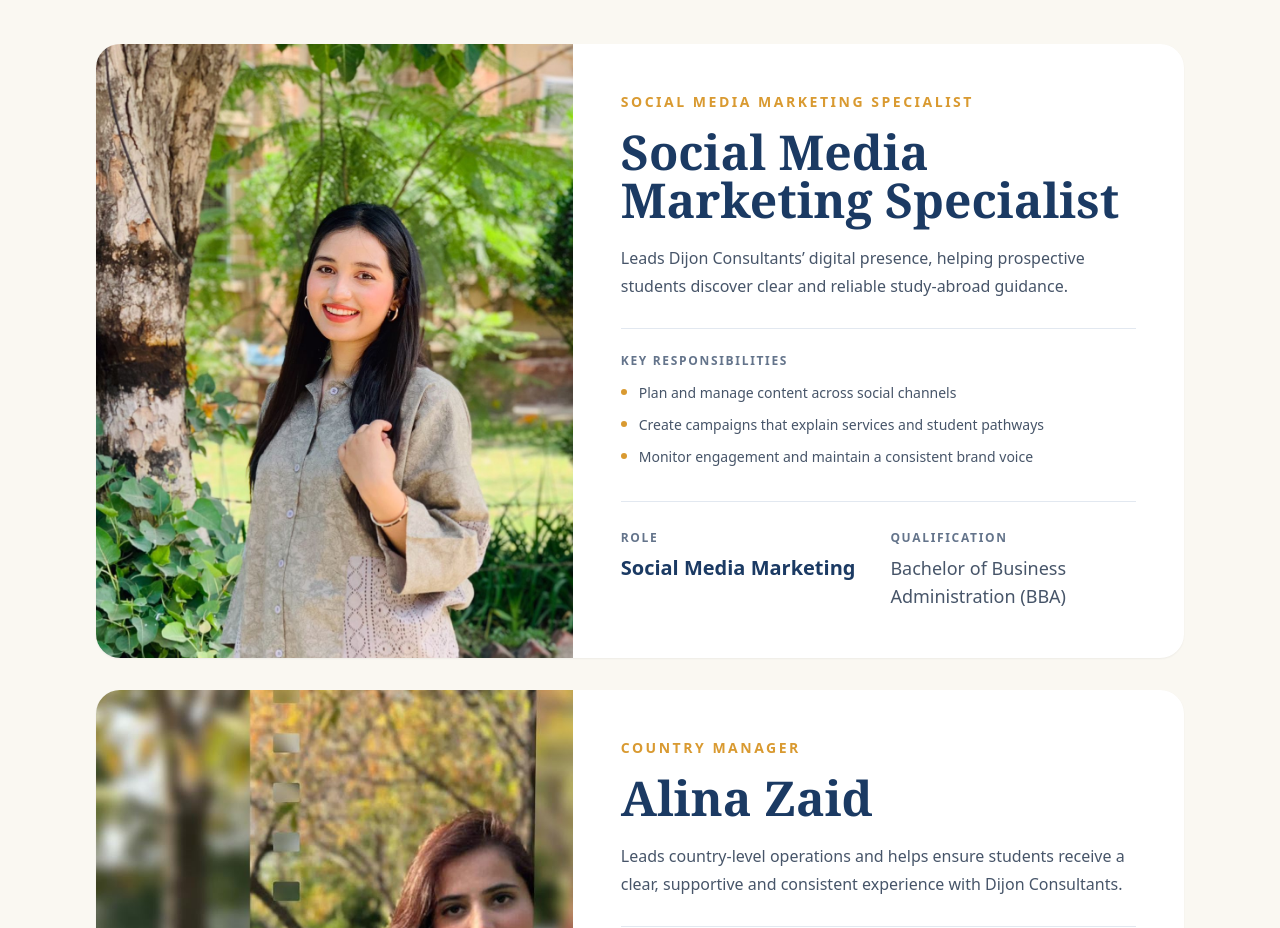
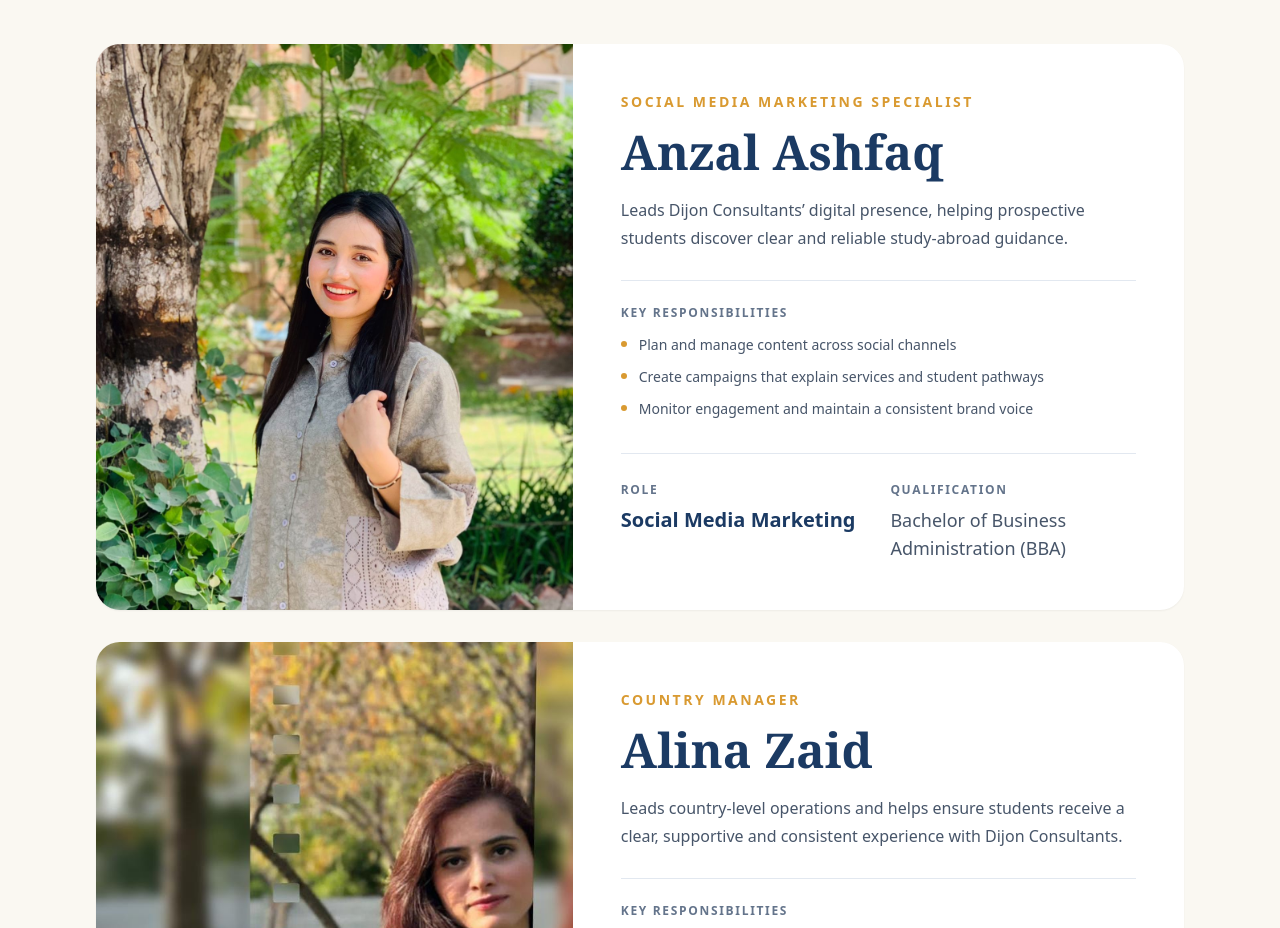
Before and after one commit to dijonconsultant/dijonEdu, a Next.js app: page /about in a window 1280 px wide. Shown: the part 1681-2609 px from the top of the page. Built offline with nearby package versions, Linux system fonts and the light colour scheme.

Commit message:
Name social media specialist

```diff
--- a/app/about/page.tsx
+++ b/app/about/page.tsx
@@ -3,7 +3,7 @@
 
 const values = [["Responsible counselling", "Advice grounded in your academic qualifications, preferred field, budget, language requirements and long-term study goals."], ["Clear information", "Practical university and application information so you can make an informed decision."], ["Student-centred support", "A personal process that respects your plans, questions and individual circumstances."]];
 const team = [
-  { name: "Social Media Marketing Specialist", designation: "Social Media Marketing Specialist", role: "Social Media Marketing", qualification: "Bachelor of Business Administration (BBA)", image: "/team/social-media-marketing-specialist.jpeg", position: "center 35%", summary: "Leads Dijon Consultants’ digital presence, helping prospective students discover clear and reliable study-abroad guidance.", responsibilities: ["Plan and manage content across social channels", "Create campaigns that explain services and student pathways", "Monitor engagement and maintain a consistent brand voice"] },
+  { name: "Anzal Ashfaq", designation: "Social Media Marketing Specialist", role: "Social Media Marketing", qualification: "Bachelor of Business Administration (BBA)", image: "/team/social-media-marketing-specialist.jpeg", position: "center 35%", summary: "Leads Dijon Consultants’ digital presence, helping prospective students discover clear and reliable study-abroad guidance.", responsibilities: ["Plan and manage content across social channels", "Create campaigns that explain services and student pathways", "Monitor engagement and maintain a consistent brand voice"] },
   { name: "Alina Zaid", designation: "Country Manager", role: "Country Manager", qualification: "PhD Strategic Studies", image: "/team/alina-zaid.jpeg", position: "center 35%", summary: "Leads country-level operations and helps ensure students receive a clear, supportive and consistent experience with Dijon Consultants.", responsibilities: ["Oversee local operations and service delivery", "Coordinate team priorities and student-support activities", "Build relationships that support the company’s growth and standards"] },
   { name: "Minahil Shahzad", designation: "Software Engineer", role: "Software Engineer", qualification: "BS Software Engineering", image: "/team/minahil-shahzad.jpeg", position: "center 45%", summary: "Supports Dijon Consultants’ digital platforms, helping create dependable online experiences for students and the wider team.", responsibilities: ["Develop and maintain company web platforms", "Improve performance, usability and digital workflows", "Support technical updates and new digital features"] }
 ];
```
